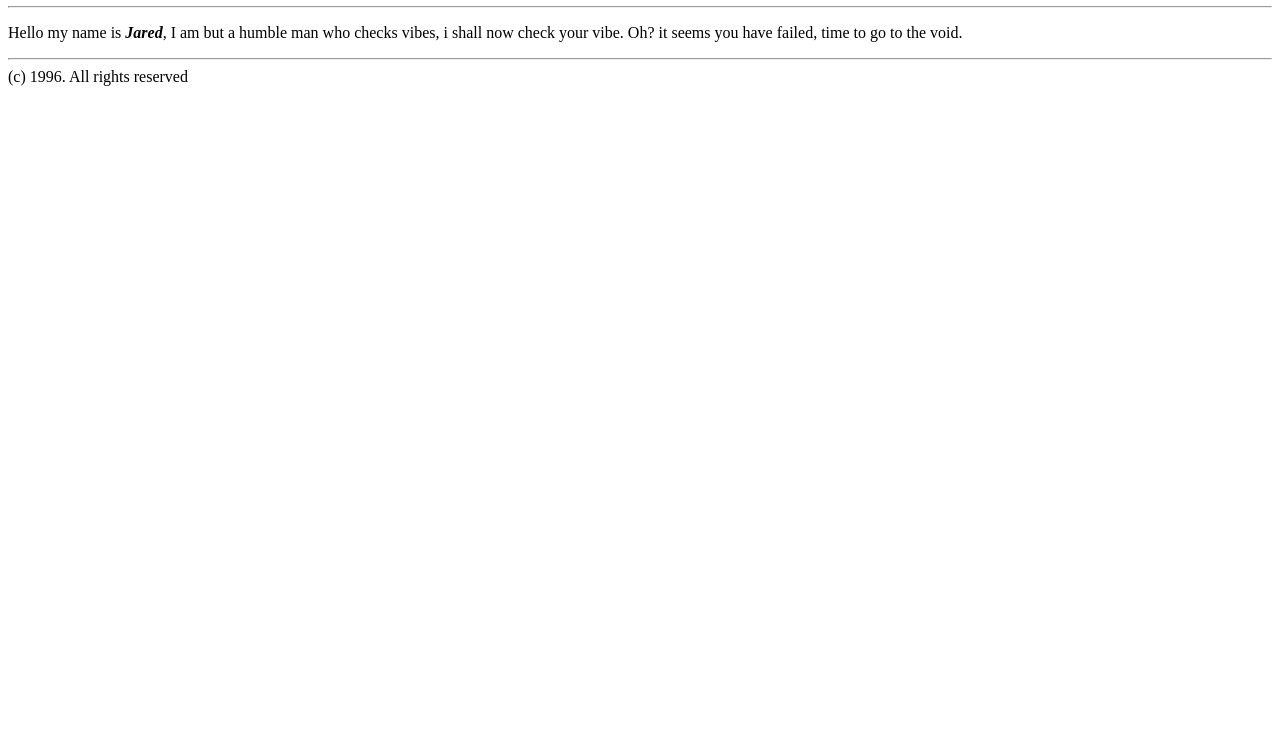
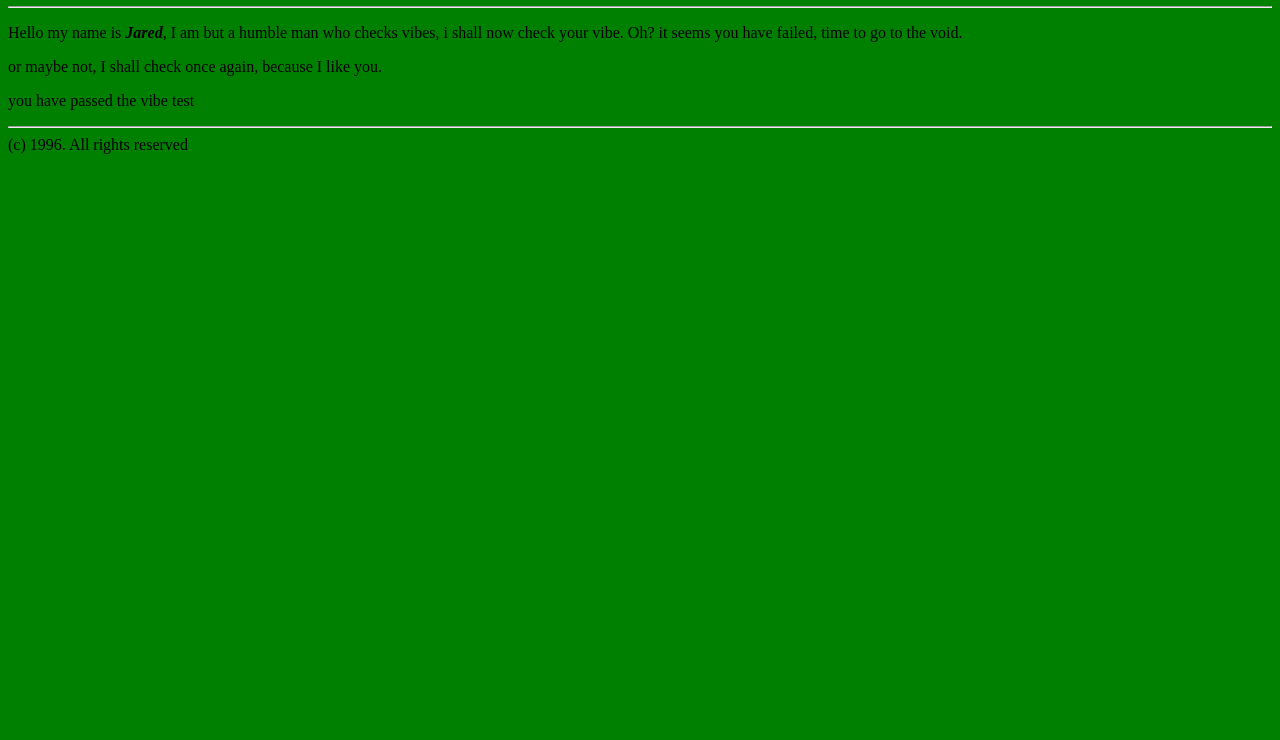
Before and after one commit to bruhhomiejared/classexamples, a plain HTML site: page index.html in a window 1280 px wide. Shown: the part 60-800 px from the top of the page. Drawn offline with Linux system fonts and the light colour scheme.

Commit message:
Update index.html

```diff
--- a/index.html
+++ b/index.html
@@ -1,10 +1,12 @@
 <html>
   <title>Vibes</title>
-  <body>
+  <body bgcolor=green>
   <h1>Let Me Check Your Vibes</h1>
   <hr>
   <p>Hello my name is <i><b>Jared</b></i>, I am but a humble man who checks vibes,
   i shall now check your vibe. Oh? it seems you have failed, time to go to the void.
+    <p> or maybe not, I shall check once again, because I like you.
+      <p>you have passed the vibe test
   <hr>
   (c) 1996. All rights reserved
   <body>
```
